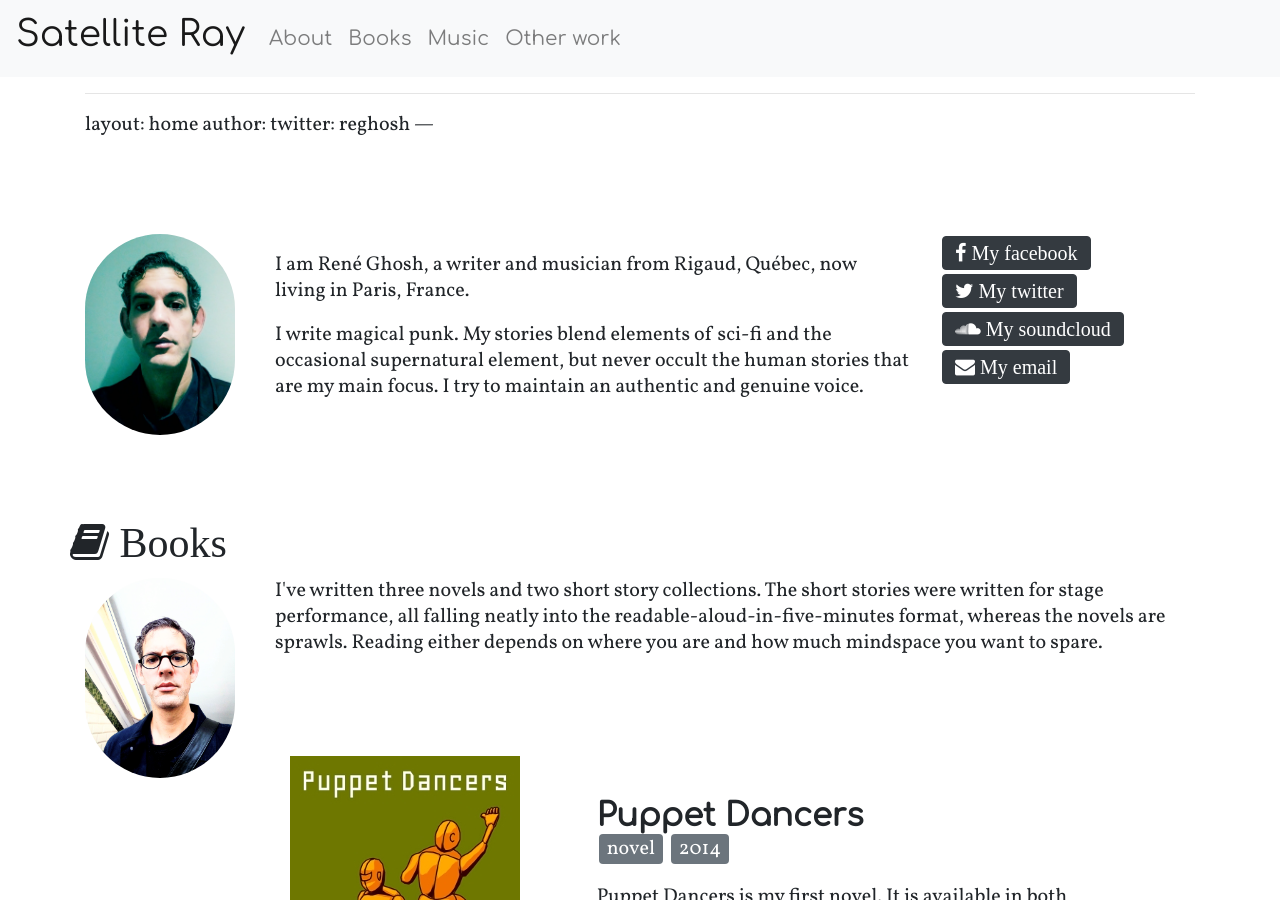
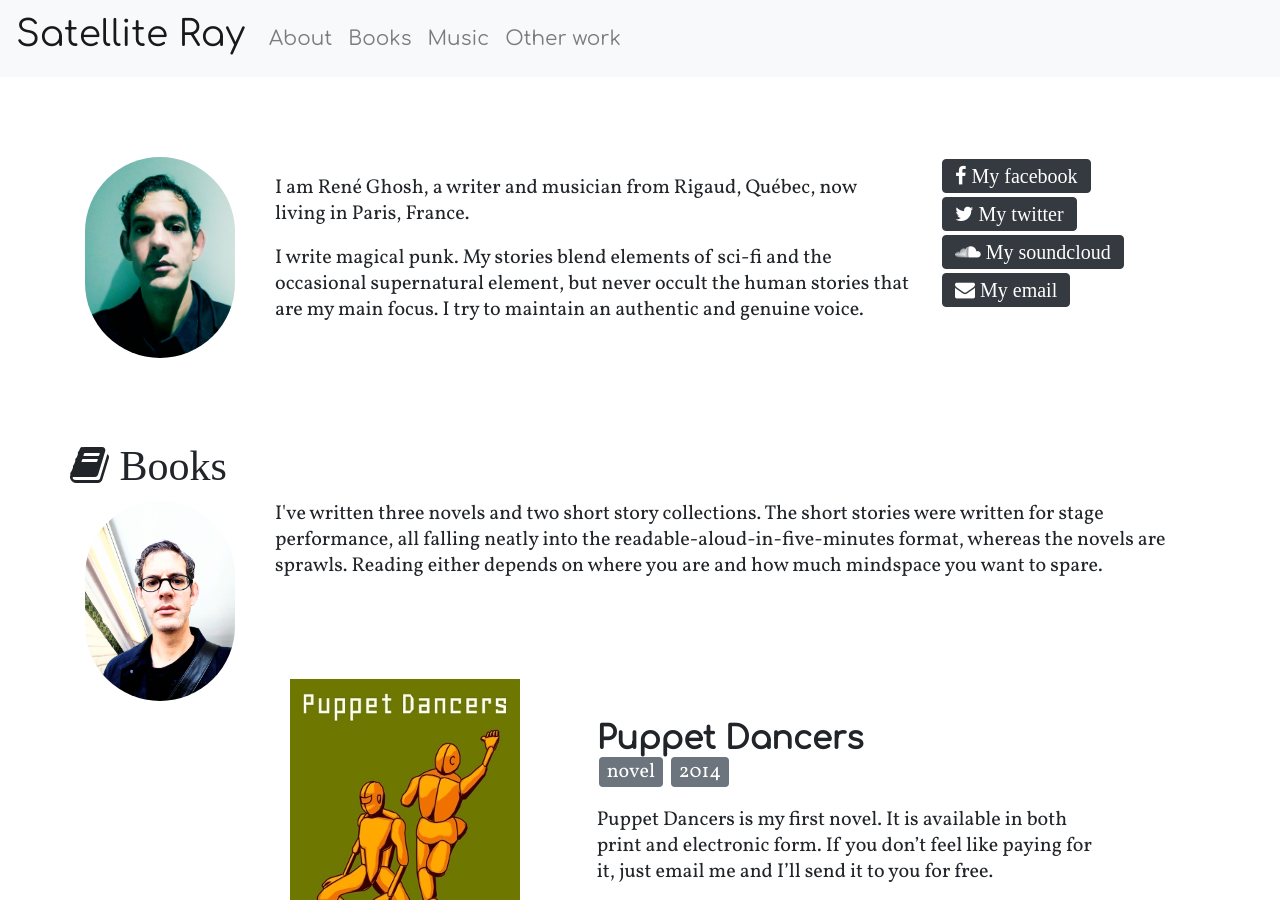
Before and after one commit to reneghosh/reneghosh.github.io, a Jekyll site: the page built from index.md, in a window 1280 px wide and 900 px high. Built offline with Jekyll 4.4.1, drawn with Linux system fonts in a browser that asks for light colours; nearby versions of some CDN libraries; some web fonts are replaced.

Commit message:
fixed about include

```diff
--- a/_includes/about.html
+++ b/_includes/about.html
@@ -1,8 +1,3 @@
----
-layout: home
-author:
-  twitter: reghosh
----
 <div class="row" id="aboutme" style="padding-top: 4em">
 	<div class="col-sm-2">
 		<img src="images/rg-2017.jpg" class="img-fluid" style="border-radius:75px" width="150">
```
